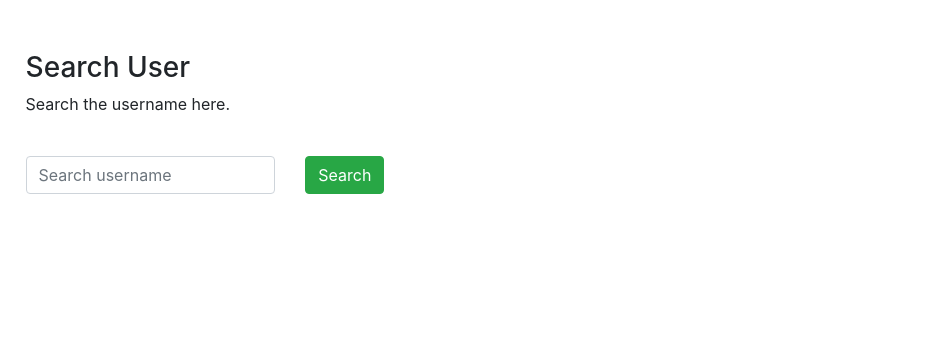
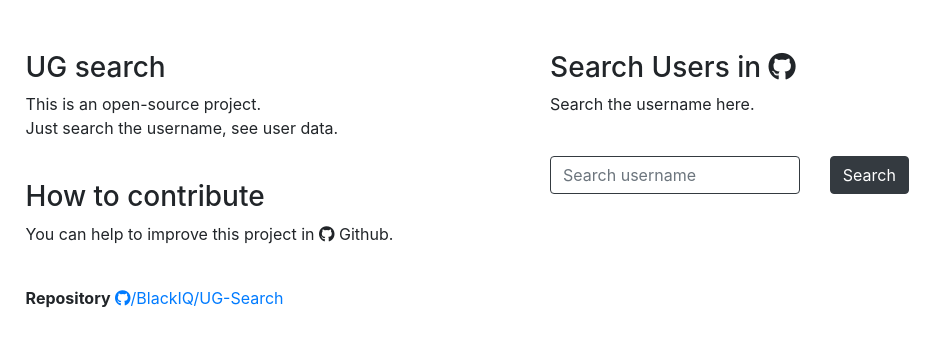
Before and after one commit to BlackIQ/UG-Search, a Flask app: page / in a window 1280 px wide. Shown: the top 350 px of the page, without its empty margins (0-946 px from the left). Run offline with Flask 2, Linux system fonts and the light colour scheme; some libraries are stand-ins or nearby versions.

Commit message:
Fix index and others

```diff
--- a/app/templates/index.html
+++ b/app/templates/index.html
@@ -4,7 +4,7 @@
     <meta charset="UTF-8">
     <meta http-equiv="X-UA-Compatible" content="IE=edge">
     <meta name="viewport" content="width=device-width, initial-scale=1.0">
-    <title>Gsearch</title>
+    <title>UG Search</title>
     <link href="static/main.css" rel="stylesheet" type="text/css">
     <script src="https://kit.fontawesome.com/4a679d8ec0.js" crossorigin="anonymous"></script>
     <link href="https://cdn.neotrinost.ir/jobnic/css/bootstrap.min.css" type="text/css" rel="stylesheet">
@@ -12,8 +12,25 @@
 <body class="main">
     <div class="">
         <div class="row">
+            <div class="col-md-5 inpart">
+                <h3>UG search</h3>
+                <p>
+                    This is an open-source project.
+                    <br>
+                    Just search the username, see user data.
+                </p>
+                <br>
+                <h3>How to contribute</h3>
+                <p>
+                    You can help to improve this project in <i class="fa fa-github"></i> Github.
+                </p>
+                <br>
+                <p>
+                    <b>Repository</b> <a href="https://github.com/BlackIQ/UG-Search" class="ilink"><i class="fa fa-github"></i>/BlackIQ/UG-Search</a>
+                </p>
+            </div>
             <div class="col-md-4 inpart">
-                <h3>Search User</h3>
+                <h3>Search Users in <i class="fa fa-github"></i></h3>
                 <p>
                     Search the username here.
                 </p>
@@ -23,12 +40,12 @@
                         <div class="col-md-8">
                             <div>
                                 {{ form.csrf_token }}
-                                {{ form.username(placeholder="Search username", class="form-control") }}
+                                {{ form.username(placeholder="Search username", class="form-control bordered border-dark") }}
                             </div>
                             <br>
                         </div>
                         <div class="col-md-4">
-                            <button type="submit" class="btn btn-success">Search</button>
+                            <button type="submit" class="btn btn-dark">Search</button>
                             <br>
                         </div>
                     </div>
--- a/app/templates/user.html
+++ b/app/templates/user.html
@@ -4,7 +4,7 @@
     <meta charset="UTF-8">
     <meta http-equiv="X-UA-Compatible" content="IE=edge">
     <meta name="viewport" content="width=device-width, initial-scale=1.0">
-    <title>Gsearch | {{ user["login"] }}</title>
+    <title>UG Search | {{ user["login"] }}</title>
     <link href="static/main.css" rel="stylesheet" type="text/css">
     <script src="https://kit.fontawesome.com/4a679d8ec0.js" crossorigin="anonymous"></script>
     <link href="https://cdn.neotrinost.ir/jobnic/css/bootstrap.min.css" type="text/css" rel="stylesheet">
```
